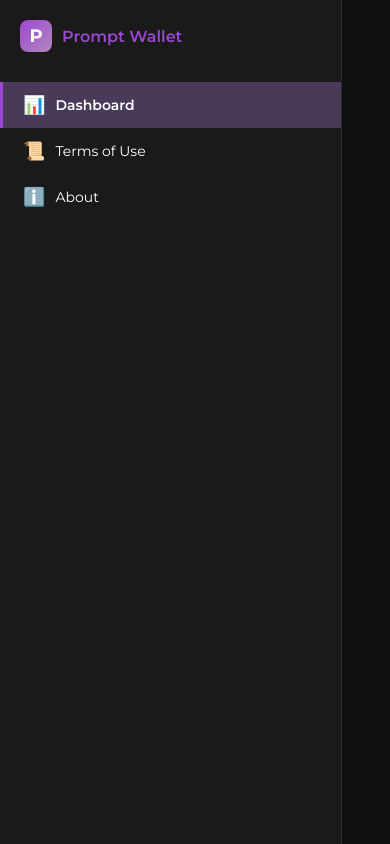
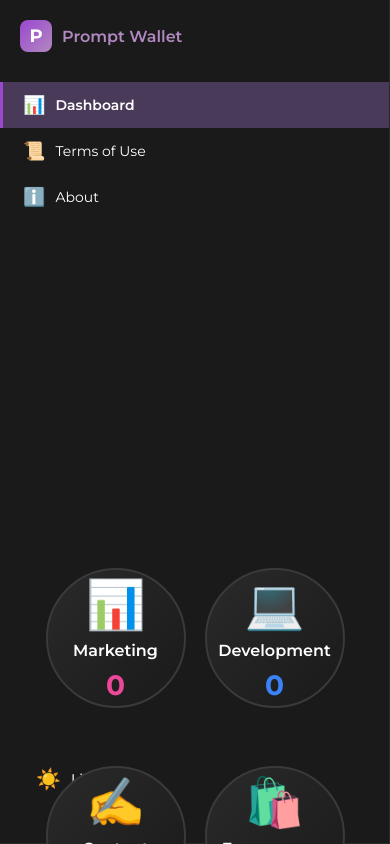
Before and after one commit to isabella3105/Prompt--Wallet, a React (Vite) app in the folder src/renderer/: page / in a window 390 px wide. Shown: the top 844 px of the page. Built offline with nearby package versions, Linux system fonts and the light colour scheme.

Commit message:
Sidebar display correction

```diff
--- a/src/renderer/src/Css/App.css
+++ b/src/renderer/src/Css/App.css
@@ -7,10 +7,17 @@
 
 .main-content {
   flex: 1;
+  margin-left: 250px; /* Décalage pour la sidebar fixe */
   padding: 40px 80px;
+  background-color: #0f0f0f;
+  /* Pas de max-width ni margin auto ici */
+}
+
+/* Centrer le contenu DANS main-content */
+.main-content > * {
   max-width: 1400px;
-  margin: 0 auto;
-  background-color: #0f0f0f;
+  margin-left: auto;
+  margin-right: auto;
 }
 
 /* Light Mode (mode clair) */
@@ -46,8 +53,8 @@
 /* Responsive */
 @media (max-width: 768px) {
   .main-content {
+    margin-left: 0;
     padding: 20px;
-    max-width: 100%;
   }
 }
 
--- a/src/renderer/src/Css/Sidebar.css
+++ b/src/renderer/src/Css/Sidebar.css
@@ -6,8 +6,10 @@
   display: flex;
   flex-direction: column;
   position: fixed;
-  height: 130vh;
+  height: 100vh; /* ← Exactement la hauteur de l'écran */
   overflow-y: auto;
+  top: 0;
+  left: 0;
 }
 
 .logo {
@@ -40,6 +42,7 @@
 .nav-menu {
   display: flex;
   flex-direction: column;
+  flex: 1; /* ← Prend tout l'espace disponible */
 }
 
 .nav-item {
@@ -70,30 +73,10 @@
   font-size: 18px;
 }
 
-/* Dark mode pour sidebar */
-.dark-mode .sidebar {
-  background: #2a2a2a;
-  border-right-color: #444444;
-}
-
-.dark-mode .nav-item {
-  color: #ffffff;
-}
-
-.dark-mode .nav-item:hover {
-  background: #3a3a3a;
-}
-
-.dark-mode .nav-item.active {
-  background: #4a3a5a;
-}
-
-
+/* Theme Toggle - tout en bas */
 .theme-toggle {
-  position: absolute;
-  bottom: 20px;
-  left: 20px;
-  right: 20px;
+  margin: 20px; /* ← Marge normale, pas position absolute */
+  margin-top: auto; /* ← Pousse tout en bas automatiquement */
   display: flex;
   align-items: center;
   gap: 10px;
@@ -119,10 +102,36 @@
   color: #a0a0a0;
 }
 
-/* Pour que la sidebar puisse positionner l'élément en bas */
-.sidebar {
-  position: relative;
-  display: flex;
-  flex-direction: column;
-  padding-bottom: 80px; /* Espace pour le toggle en bas */
+/* Dark mode pour sidebar */
+.dark-mode .sidebar {
+  background: #2a2a2a;
+  border-right-color: #444444;
 }
+
+.dark-mode .logo-text {
+  color: #b288c0;
+}
+
+.dark-mode .nav-item {
+  color: #ffffff;
+}
+
+.dark-mode .nav-item:hover {
+  background: #3a3a3a;
+}
+
+.dark-mode .nav-item.active {
+  background: #4a3a5a;
+}
+
+.dark-mode .theme-toggle {
+  background-color: #1a1a1a;
+}
+
+.dark-mode .theme-toggle:hover {
+  background-color: #3a3a3a;
+}
+
+.dark-mode .theme-text {
+  color: #e0e0e0;
+}
```
